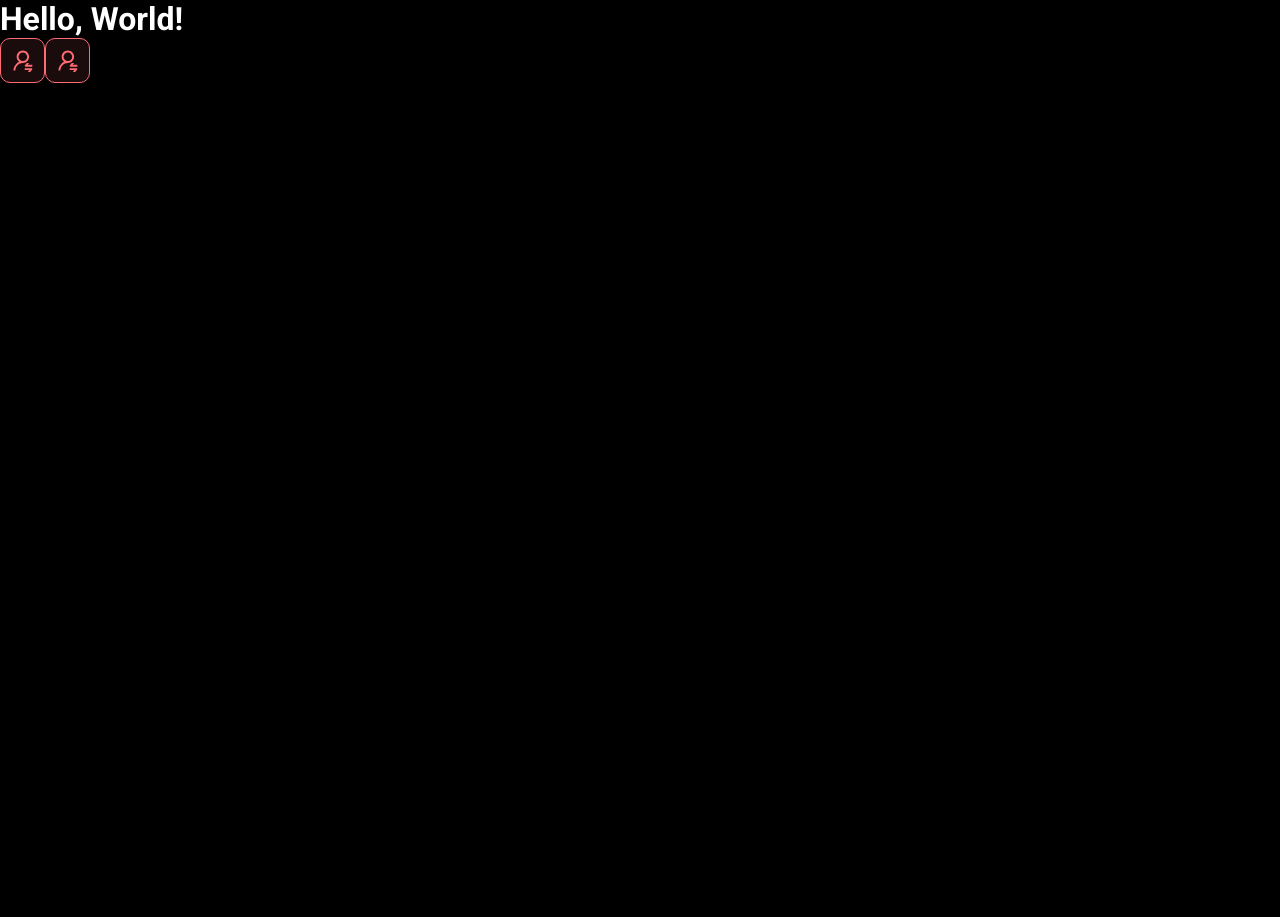
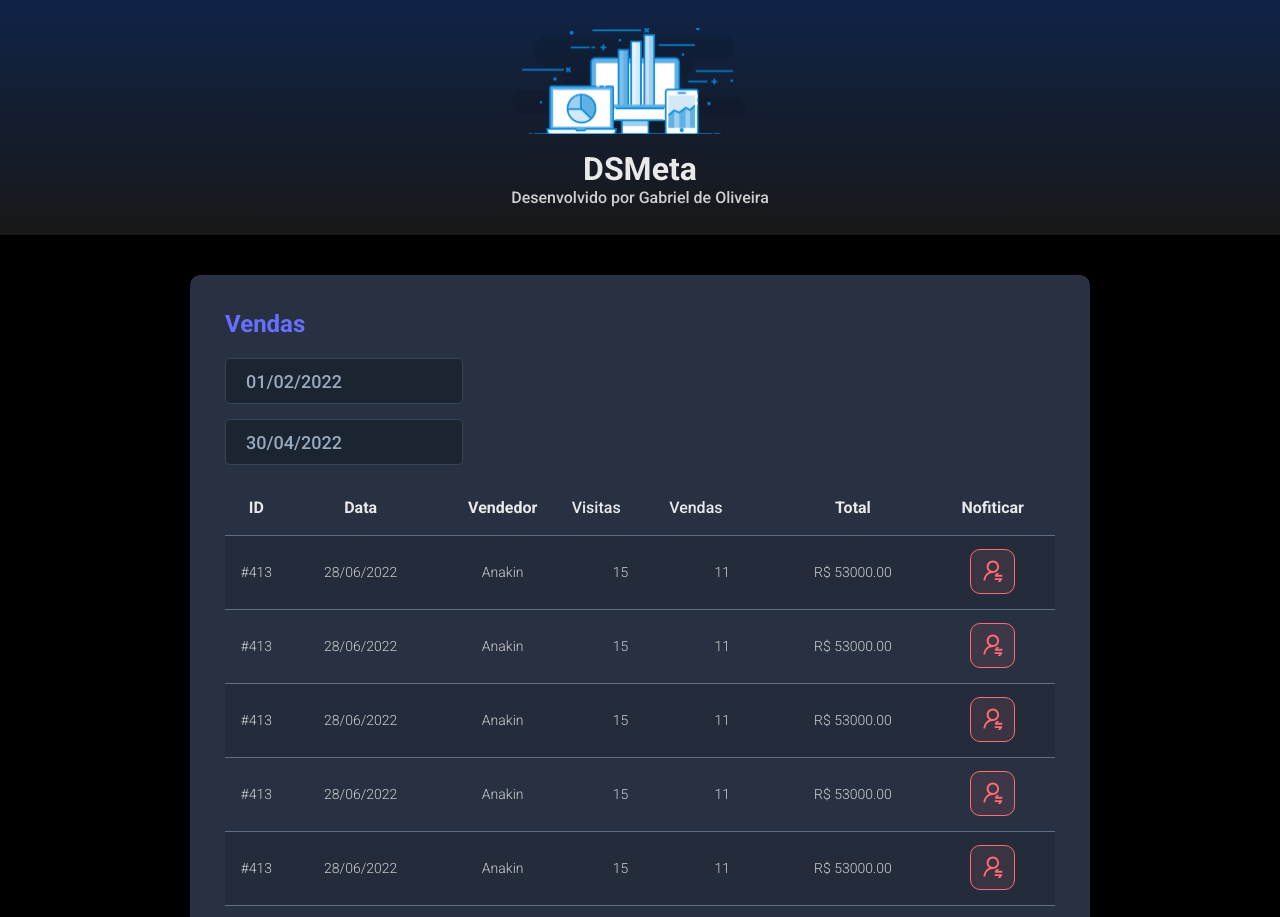
Before and after one commit to g-oliveira7/dsmeta, a React (Vite) app in the folder frontend/: page / in a window 1280 px wide. Shown: the top 917 px of the page. Before the commit the page ends 800 px from the top, so only its background shows below. Built offline with nearby package versions, Linux system fonts and the light colour scheme.

Commit message:
Other components

```diff
--- a/frontend/src/App.tsx
+++ b/frontend/src/App.tsx
@@ -1,12 +1,20 @@
+import Header from "./components/Header"
 import NotificationButton from "./components/NotificationButton"
+import SalesCard from "./components/SalesCard"
 
 const App = () => {
 
   return (
     <>
-    <h1>Hello, World!</h1>
-    <NotificationButton />
-    <NotificationButton />
+      <Header />
+
+      <main>
+        <section id="sales">
+          <div className="dsmeta-container">
+            <SalesCard />
+          </div>
+        </section>
+      </main>
     </>
   )
 }
--- /dev/null
+++ b/frontend/src/components/Header/index.tsx
@@ -0,0 +1,18 @@
+import './style.css';
+import logo from '../../assets/img/dsmeta-logo.svg';
+
+const Header = () => {
+    return (
+        <>
+            <header className="dsmeta-header">
+                <div className="dsmeta-header-logo">
+                    <img src={logo} alt="DS Meta" />
+                    <h1>DSMeta</h1>
+                    <p>Desenvolvido por <a href="https://github.com/gabriel-olv">Gabriel de Oliveira</a></p>
+                </div>
+            </header>
+        </>
+    )
+}
+
+export default Header;
--- /dev/null
+++ b/frontend/src/components/Header/style.css
@@ -0,0 +1,26 @@
+.dsmeta-header {
+    background: linear-gradient(#102347, #181818);
+    display: flex;
+    justify-content: center;
+}
+
+.dsmeta-header-logo {
+    display: flex;
+    flex-direction: column;
+    text-align: center;
+    color: #E9E9E9;
+}
+
+.dsmeta-header-logo img {
+    width: 235px;
+    margin-top: 28px;
+    margin-bottom: 15px;
+}
+
+.dsmeta-header-logo p {
+    margin-bottom: 28px;
+}
+
+.dsmeta-header-logo p, a {
+    color: #CFCFCF;
+}
--- /dev/null
+++ b/frontend/src/components/SalesCard/index.tsx
@@ -0,0 +1,96 @@
+import NotificationButton from '../NotificationButton';
+import './style.css';
+
+const SalesCard = () => {
+    return (
+        <div className="dsmeta-card">
+            <div className="dsmeta-card-header">
+                <h1>Vendas</h1>
+                <input type="text" value="01/02/2022" />
+                <input type="text" value="30/04/2022" />
+            </div>
+
+            <table className="dsmeta-card-table">
+                <thead>
+                    <tr>
+                        <th className="show992">ID</th>
+                        <th className="show576">Data</th>
+                        <th>Vendedor</th>
+                        <td className="show992">Visitas</td>
+                        <td className="show992">Vendas</td>
+                        <th>Total</th>
+                        <th>Nofiticar</th>
+                    </tr>
+                </thead>
+
+                <tbody>
+                    <tr>
+                        <td className="show992">#413</td>
+                        <td className="show576">28/06/2022</td>
+                        <td>Anakin</td>
+                        <td className="show992">15</td>
+                        <td className="show992">11</td>
+                        <td>R$ 53000.00</td>
+                        <td><NotificationButton /></td>
+                    </tr>
+                    <tr>
+                        <td className="show992">#413</td>
+                        <td className="show576">28/06/2022</td>
+                        <td>Anakin</td>
+                        <td className="show992">15</td>
+                        <td className="show992">11</td>
+                        <td>R$ 53000.00</td>
+                        <td><NotificationButton /></td>
+                    </tr>
+                    <tr>
+                        <td className="show992">#413</td>
+                        <td className="show576">28/06/2022</td>
+                        <td>Anakin</td>
+                        <td className="show992">15</td>
+                        <td className="show992">11</td>
+                        <td>R$ 53000.00</td>
+                        <td><NotificationButton /></td>
+                    </tr>
+                    <tr>
+                        <td className="show992">#413</td>
+                        <td className="show576">28/06/2022</td>
+                        <td>Anakin</td>
+                        <td className="show992">15</td>
+                        <td className="show992">11</td>
+                        <td>R$ 53000.00</td>
+                        <td><NotificationButton /></td>
+                    </tr>
+                    <tr>
+                        <td className="show992">#413</td>
+                        <td className="show576">28/06/2022</td>
+                        <td>Anakin</td>
+                        <td className="show992">15</td>
+                        <td className="show992">11</td>
+                        <td>R$ 53000.00</td>
+                        <td><NotificationButton /></td>
+                    </tr>
+                    <tr>
+                        <td className="show992">#413</td>
+                        <td className="show576">28/06/2022</td>
+                        <td>Anakin</td>
+                        <td className="show992">15</td>
+                        <td className="show992">11</td>
+                        <td>R$ 53000.00</td>
+                        <td><NotificationButton /></td>
+                    </tr>
+                    <tr>
+                        <td className="show992">#413</td>
+                        <td className="show576">28/06/2022</td>
+                        <td>Anakin</td>
+                        <td className="show992">15</td>
+                        <td className="show992">11</td>
+                        <td>R$ 53000.00</td>
+                        <td><NotificationButton /></td>
+                    </tr>
+                </tbody>
+            </table>
+        </div>
+    )
+}
+
+export default SalesCard;
--- /dev/null
+++ b/frontend/src/components/SalesCard/style.css
@@ -0,0 +1,56 @@
+.dsmeta-card {
+    background-color: #283142;
+    border-radius: 10px;
+    padding: 35px;
+    margin: 0 auto;
+    max-width: 900px;
+}
+
+.dsmeta-card-header {
+    max-width: 300px;
+}
+
+.dsmeta-card-header h1 {
+    color: #676FFF;
+    font-size: 24px;
+    margin-bottom: 20px;
+}
+
+.dsmeta-card-header input {
+    background-color: #1B2531;
+    border: 1px solid #384459;
+    border-radius: 5px;
+    height: 46px;
+    margin-bottom: 15px;
+    font-size: 18px;
+    color: #9AAABE;
+    padding-left: 20px;
+}
+
+.dsmeta-card-table {
+    border-collapse: collapse;
+    width: 100%;
+}
+
+.dsmeta-card-table thead {
+    height: 55px;
+    vertical-align: center;
+    color: #E9E9E9;
+}
+
+.dsmeta-card-table tbody {
+    color: #CFCFCF;
+    font-weight: normal;
+    font-size: 14px;
+    font-weight: 300;
+}
+
+.dsmeta-card-table tbody tr {
+    height: 74px;
+    border-top: 1px solid #5F6E82;
+    text-align: center;
+}
+
+.dsmeta-card-table tbody tr:nth-of-type(odd) {
+    background-color: #242C3B;
+}
--- a/frontend/src/index.css
+++ b/frontend/src/index.css
@@ -13,9 +13,20 @@ body {
     color: #fff;
     min-height: 100vh;
 }
+
 a,
 a:hover,
 a:visited {
   color: unset;
   text-decoration: none;
 }
+
+#sales {
+  padding: 40px 10px;
+}
+
+.dsmeta-container {
+  width: 100%;
+  max-width: 900px;
+  margin: 0 auto;
+}
```
Also changed, not shown: frontend/src/assets/img/dsmeta-logo.svg (added).
